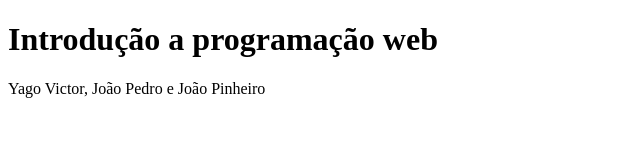
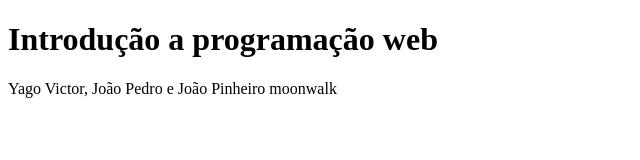
Before and after one commit to king16Baiano/pweb, a plain HTML site: page index.html in a window 1280 px wide. Shown: the full height of the page, 0-640 px from the left. Drawn offline with Linux system fonts and the light colour scheme.

Commit message:
moonwalk

```diff
--- a/index.html
+++ b/index.html
@@ -10,3 +10,4 @@
         <p1>Yago Victor, João Pedro e João Pinheiro</p1>
     </body>
     </html>
+    <background>moonwalk</background>
```
